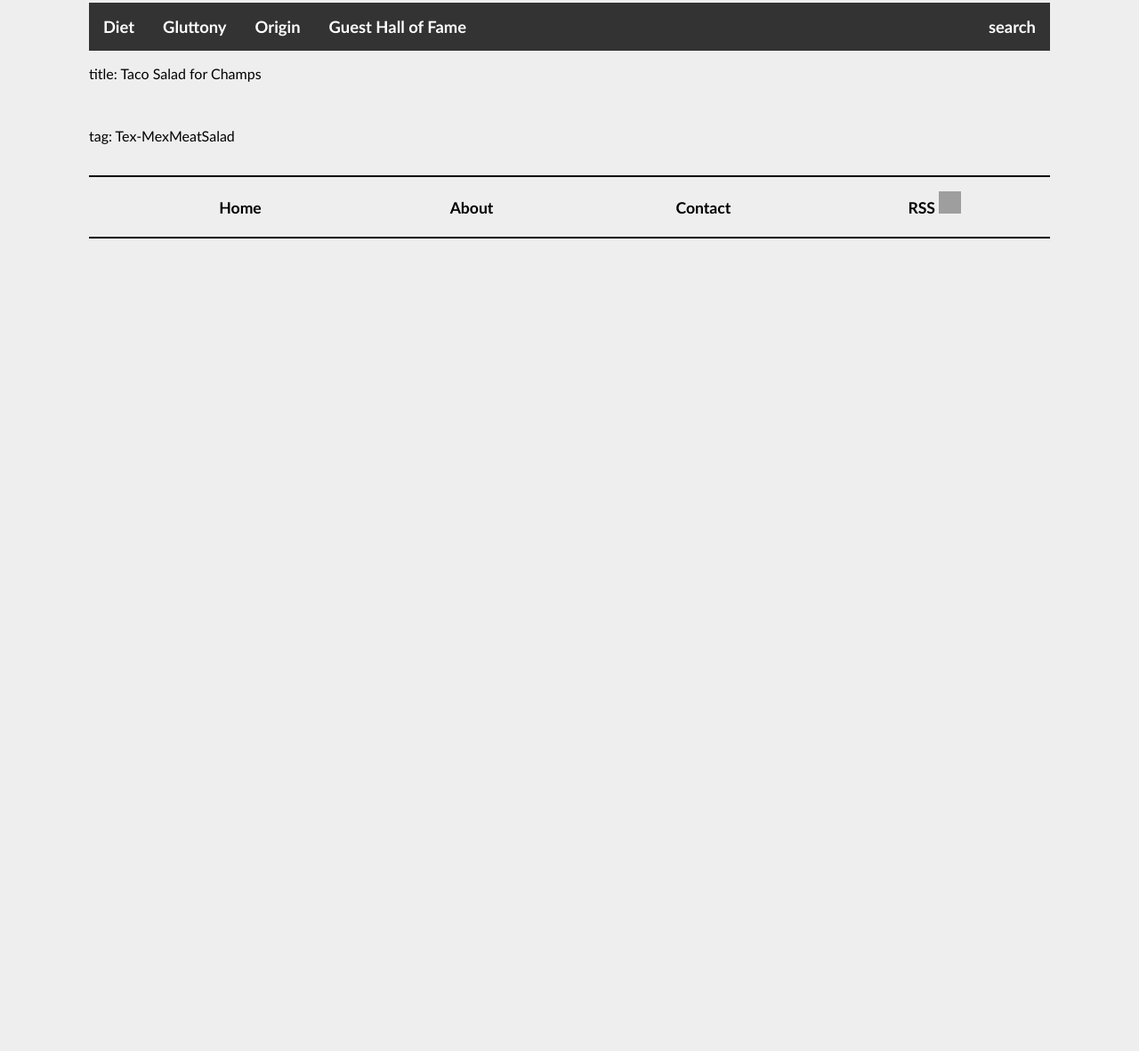
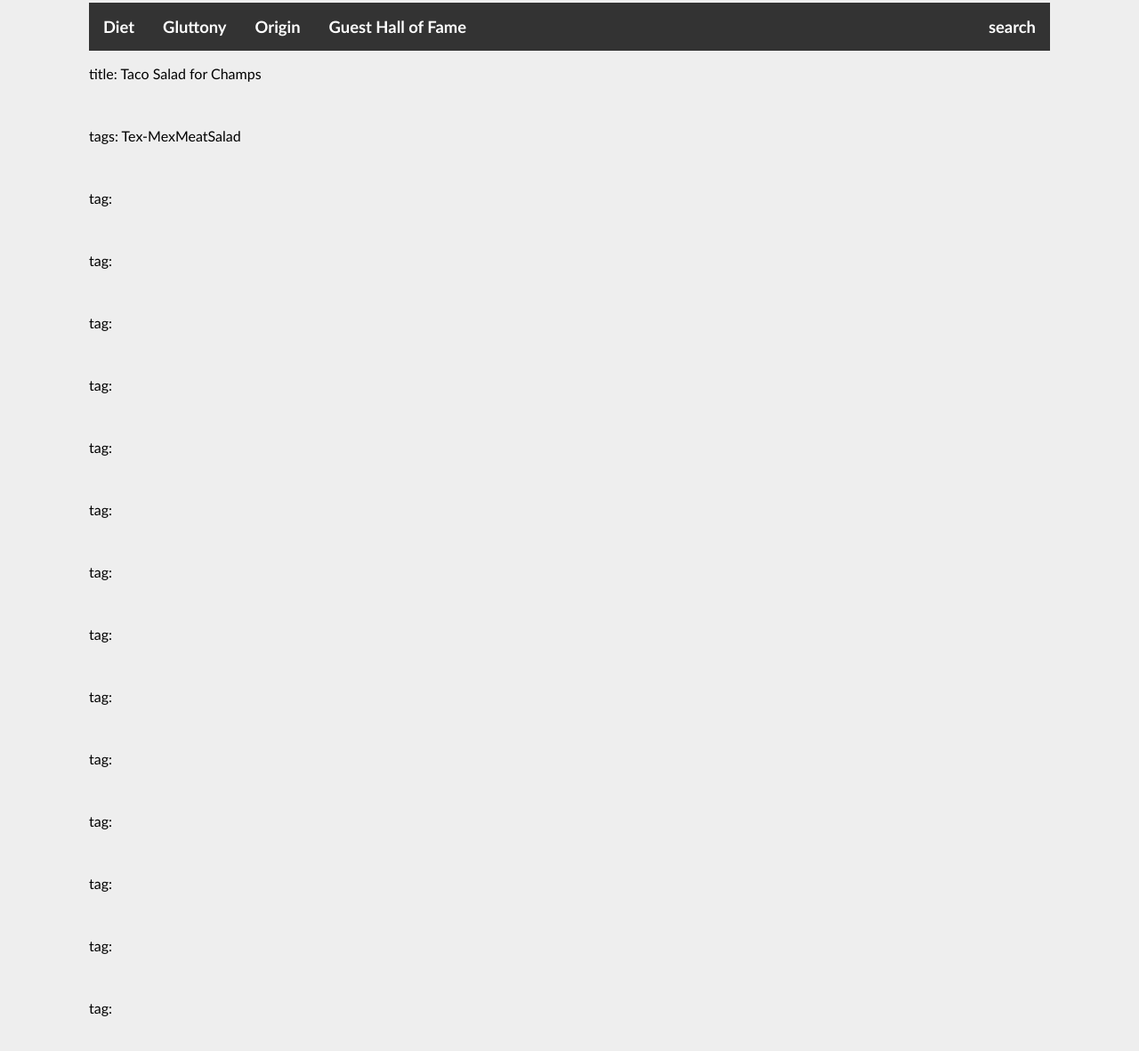
Before and after one commit to gluttonousbear/gluttonousbear.github.io, a Jekyll site: the page built from pages/gluttony.html, in a window 1280 px wide and 1400 px high, scrolled down 270 px. Shown: the part 204-1385 px from the top of the window at 89% size. Built offline with Jekyll 4.4.1, drawn with Linux system fonts in a browser that asks for light colours; before the commit the page ends 900 px from its top, so only the background shows below that; some of the changed text lies outside the part shown; grey boxes are pictures that could not be loaded.

Commit message:
Update tag.html

```diff
--- a/_layouts/tag.html
+++ b/_layouts/tag.html
@@ -13,7 +13,10 @@
 		<div class="content">
 		{% for post in site.posts %}
 			<p>title: {{ post.title }}</p><br />
-			<p>tag: {{ post.tags }}</p><br />
+			<p>tags: {{ post.tags }}</p><br />
+				{% for tag in post %}
+					<p>tag: {{ post.tag }}</p><br />
+				{% endfor %}
 		{% endfor %}
 		</div>
 
```
